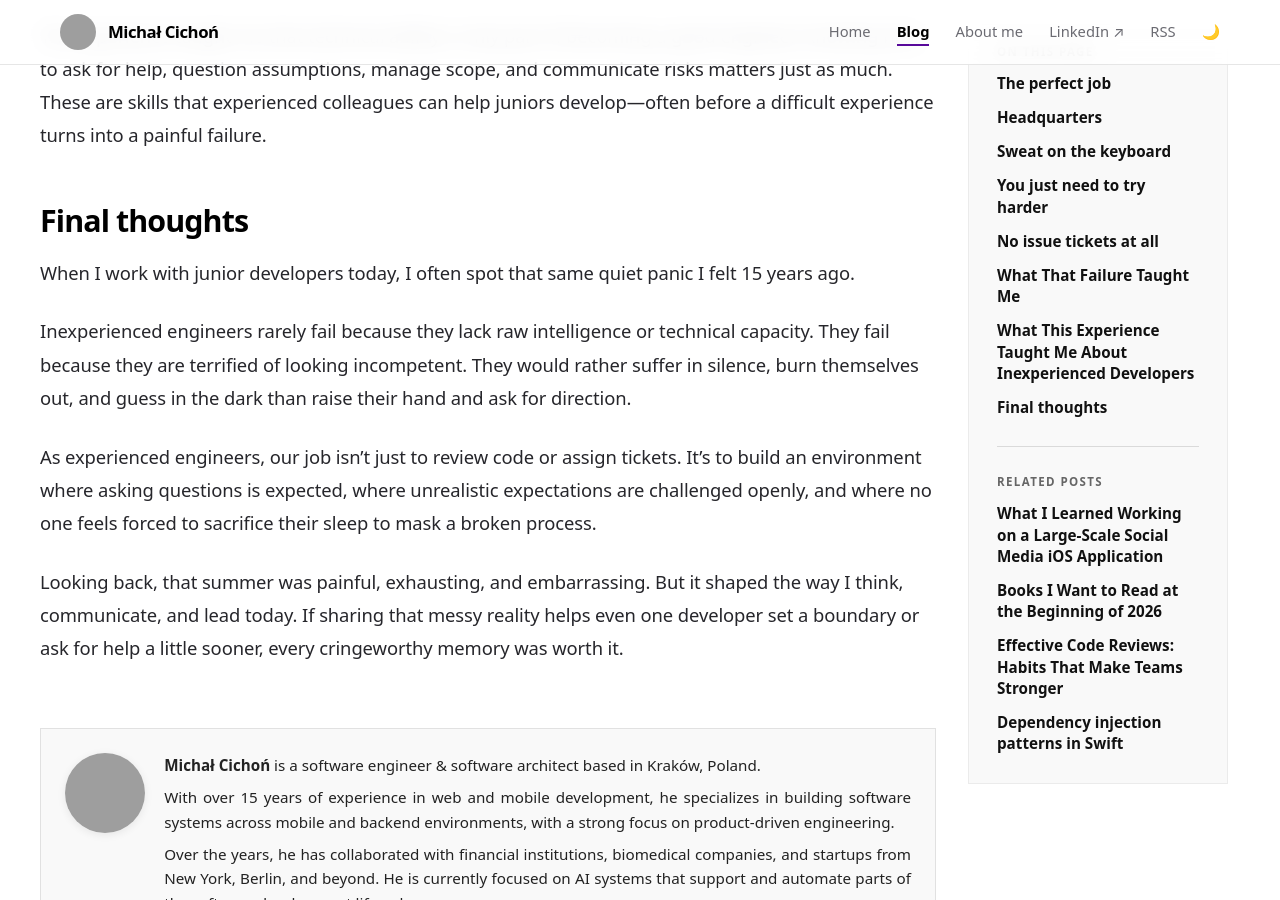
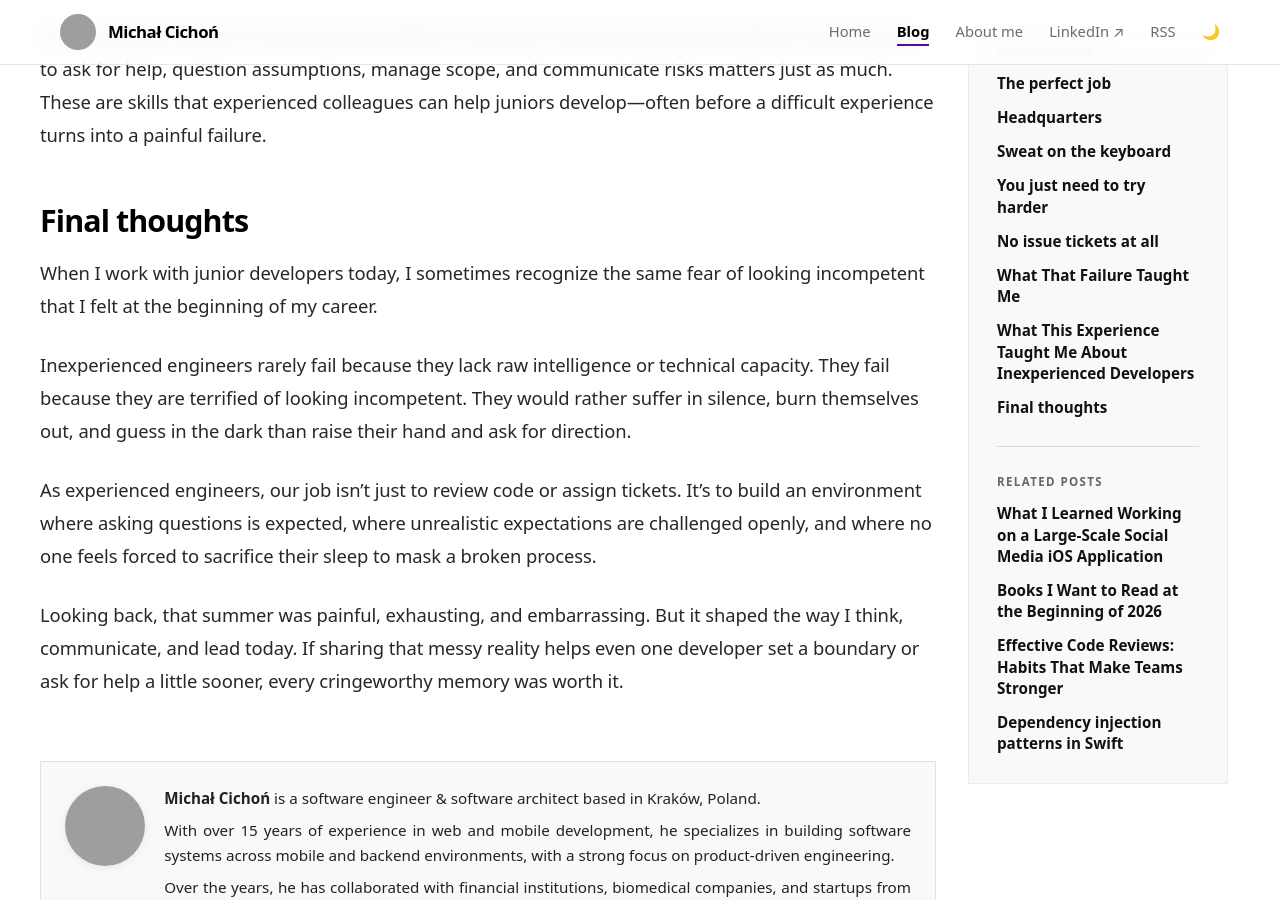
Before and after one commit to michalcichon/michalcichon.github.io, a Jekyll site: the page built from _posts/2024-12-08-my-clueless-start-in-it-15-year-retrospective.md, in a window 1280 px wide and 900 px high, scrolled down 7354 px. Built offline with Jekyll 4.4.1, drawn with Linux system fonts in a browser that asks for light colours; comment, search, counter and statistics services are not loaded; grey boxes are pictures that could not be loaded.

Commit message:
fix style

```diff
--- a/_posts/2024-12-08-my-clueless-start-in-it-15-year-retrospective.md
+++ b/_posts/2024-12-08-my-clueless-start-in-it-15-year-retrospective.md
@@ -116,7 +116,7 @@ The experience taught me that technical ability is only part of becoming a good
 
 ## Final thoughts
 
-When I work with junior developers today, I often spot that same quiet panic I felt 15 years ago.
+When I work with junior developers today, I sometimes recognize the same fear of looking incompetent that I felt at the beginning of my career.
 
 Inexperienced engineers rarely fail because they lack raw intelligence or technical capacity. They fail because they are terrified of looking incompetent. They would rather suffer in silence, burn themselves out, and guess in the dark than raise their hand and ask for direction.
 
```
